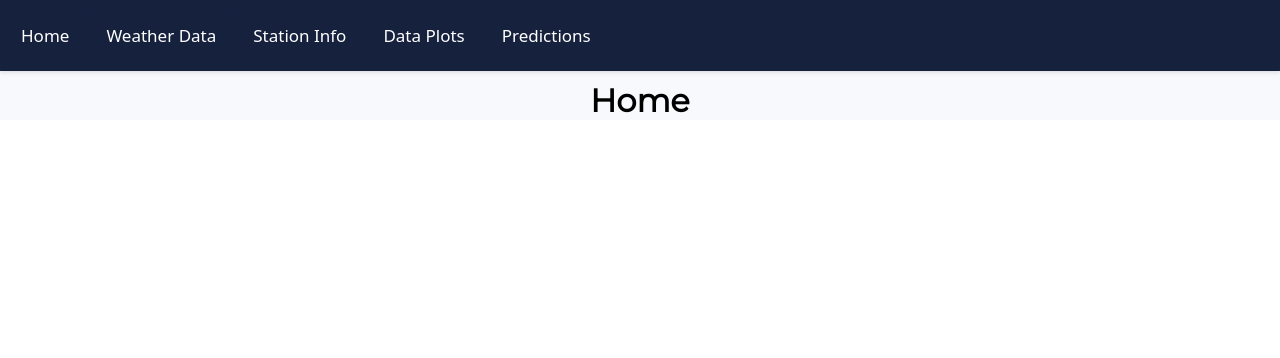
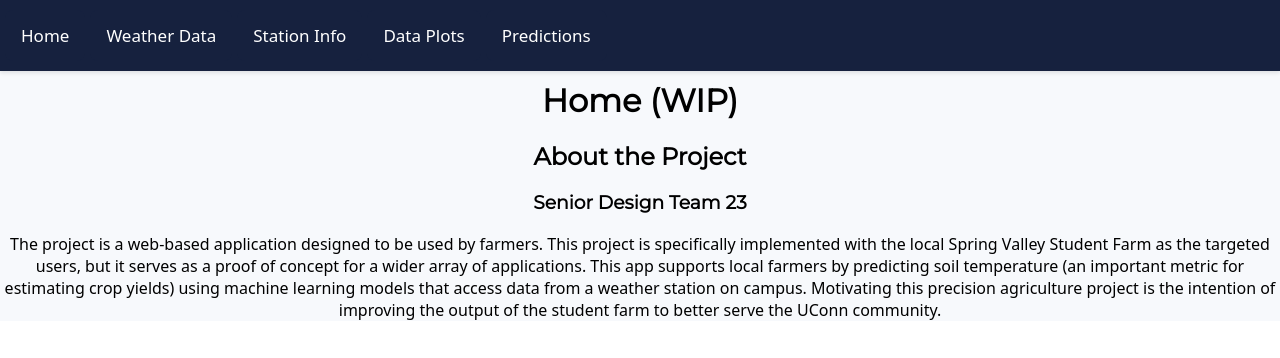
Before and after one commit to s-b-i-t/farm_dashboard, a React (Create React App) app: page / in a window 1280 px wide. Shown: the top 358 px of the page. Built offline with nearby package versions, Linux system fonts and the light colour scheme; no server answers; the HTML template or start-up script is replaced by a standard one.

Commit message:
David: commented out Material experiment, made note to describe project on Home page (make it an About page?)

```diff
--- a/package.json
+++ b/package.json
@@ -6,7 +6,7 @@
   "dependencies": {
     "@emotion/react": "^11.11.4",
     "@emotion/styled": "^11.11.0",
-    "@mui/material": "^5.15.13",
+    "@mui/material": "^5.15.14",
     "@testing-library/jest-dom": "^5.17.0",
     "@testing-library/react": "^13.4.0",
     "@testing-library/user-event": "^13.5.0",
--- a/src/home.js
+++ b/src/home.js
@@ -1,8 +1,17 @@
 const HomePage = () => {
   return (
     <div>
-      <h1>Home</h1>
+      <h1>Home (WIP)</h1>
+      <h2>About the Project</h2>
+      <h3>Senior Design Team 23</h3>
+      <p>The project is a web-based application designed to be used by farmers.
+        This project is specifically implemented with the local Spring Valley Student Farm as the targeted users,
+        but it serves as a proof of concept for a wider array of applications.  This app supports local farmers
+        by predicting soil temperature (an important metric for estimating crop yields) using machine learning
+        models that access data from a weather station on campus.  Motivating this precision agriculture
+        project is the intention of improving the output of the student farm to better serve the UConn community.</p>
     </div>
+
   );
 }
 
--- a/src/weather_data.js
+++ b/src/weather_data.js
@@ -83,7 +83,9 @@ const DisplayWeatherData = ({ weatherData }) =>{
           </div>
         </div>
 
-        <p>Experimenting...</p>
+
+
+        {/* <p>Experimenting...</p>
 
         <div style={{ display: 'flex', flexWrap: 'wrap' }}>
           <Paper style={{ margin: 8, width: 128, height: 128 }} elevation={0} >
@@ -95,7 +97,7 @@ const DisplayWeatherData = ({ weatherData }) =>{
           <Paper style={{ margin: 8, width: 128, height: 128 }} elevation={3} >
             <Typography variant="body1">Paper 3</Typography>
           </Paper>
-        </div>
+        </div> */}
 
 
 
```
Also changed, not shown: 1 other file (tests, documents, lock files or other folders).
